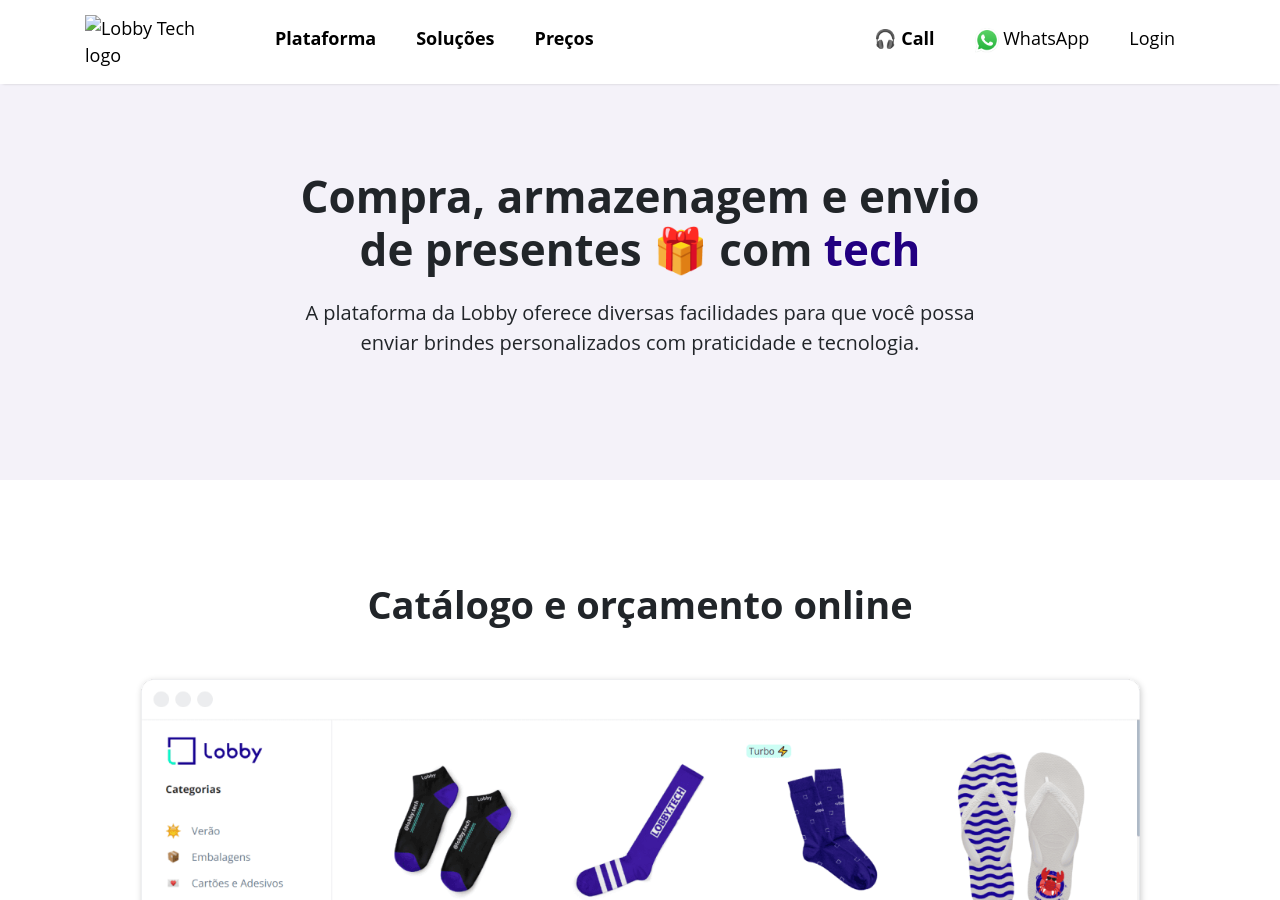
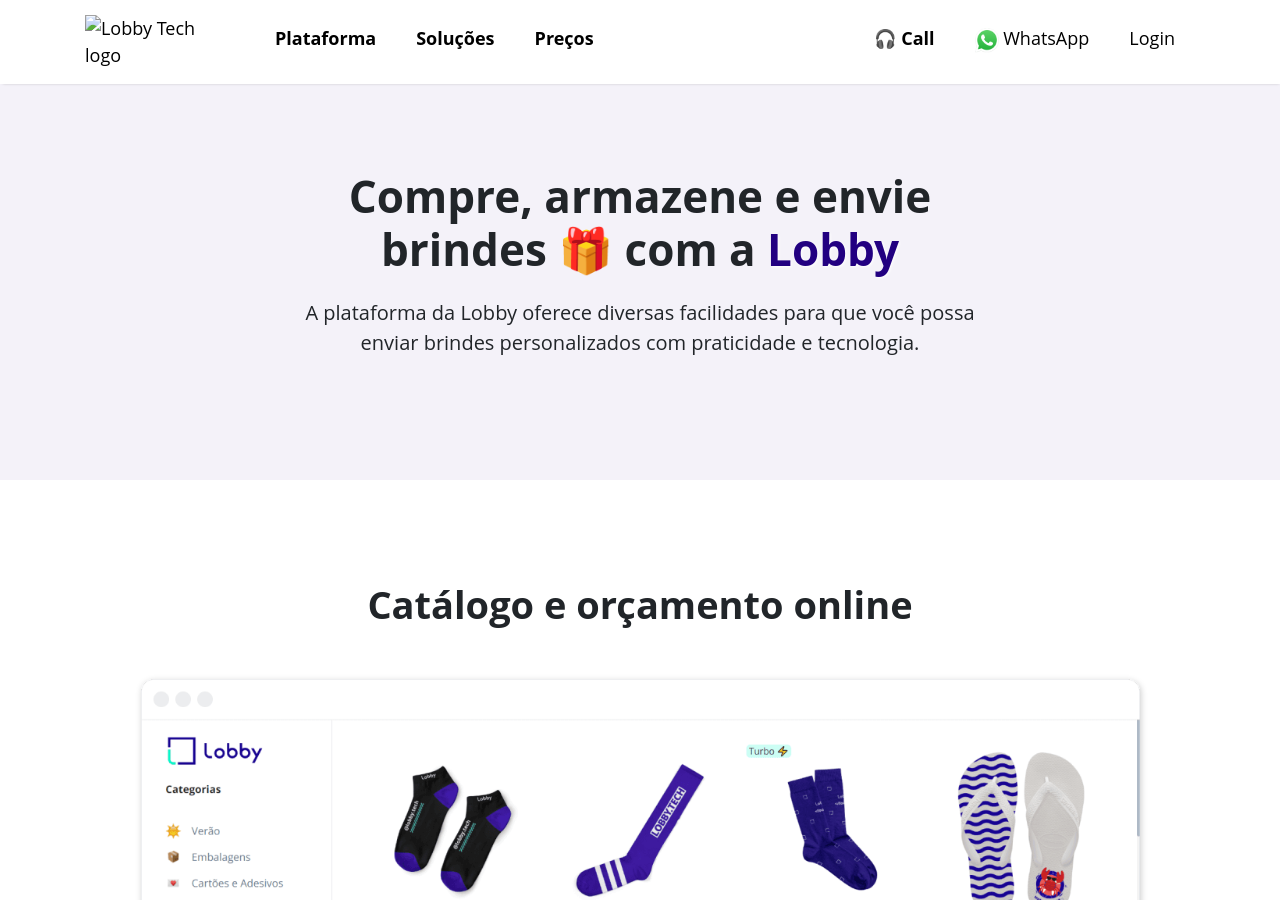
Before and after one commit to lobby-tech/lobby.tech, a Jekyll site: the page built from como-funciona.html, in a window 1280 px wide and 900 px high. Built offline with Jekyll 4.4.1, drawn with Linux system fonts in a browser that asks for light colours; a script that is not in the unit is left out; some of the changed text lies outside the part shown.

Commit message:
Updated texts

```diff
--- a/como-funciona.html
+++ b/como-funciona.html
@@ -8,7 +8,7 @@
     <div class="row">
       <div class="col-12 col-lg-8 offset-lg-2">
         <h1 class="font--xxl">
-          Compra, armazenagem e envio de presentes 🎁 com <span class="text-highlight">tech</span>
+          Compre, armazene e envie brindes 🎁 com a <span class="text-highlight">Lobby</span>
         </h1>
         <h2 class="font--md">
           A plataforma da Lobby oferece diversas facilidades para que você possa enviar brindes personalizados com praticidade e tecnologia.
@@ -60,7 +60,7 @@
 
 <section class="section-two">
   <div class="container">
-    <h1 class="font--xl">Automatize o envio com páginas de resgate</h1>
+    <h1 class="font--xl">Automatize o envio com páginas de resgate 🔜</h1>
     <br>
     <p><span class="col-lg-10"><img src="/assets/images/app/pagina-resgate.png" alt="Automatize o envio com páginas de resgate" class="img-app"></span></p>
   </div>
@@ -68,7 +68,7 @@
 
 <section class="section-one">
   <div class="container">
-    <h1 class="font--xl">Experiência de resgate personalizada</h1>
+    <h1 class="font--xl">Experiência de resgate personalizada 🔜</h1>
     <br>
     <p><span class="col-lg-10"><img src="/assets/images/app/pagina-resgate-link.png" alt="Experiência de resgate personalizada" class="img-app"></span></p>
   </div>
--- a/precos.html
+++ b/precos.html
@@ -22,9 +22,9 @@
           <h2 class="font--lg"><b>Free</b></h2>
           <p class="font--sm">Compra e envio simples sem armazenagem e serviços complementares</p>
           <p><span class="font--sm color--light">R$</span> <span class="font--xxl">0</span></p>
-          <p><span class="font--sm color--light">Sob demanda do envio</span></p>
           <p><span class="font--sm color--light">+ <b>R$ 1,60</b> por item enviado</span></p>
           <p><span class="font--sm color--light">+ valor do frete</span></p>
+          <p>&nbsp;</p>
           <br><br>
           <p>
             <a href="/monte-seu-kit" class="btn section-plan--btn">
@@ -320,7 +320,7 @@
         <br>
       </section>
       <section class="col-md-6">
-        <p class="font--xxl">🥷</p>
+        <p class="font--xxl">🙋‍♀️</p>
         <h2 class="font--lg"><b>Time de suporte</b></h2>
         <p>Você pode ter um time de suporte em toda sua jornada junto com a gente para o que precisar, estaremos à disposição.</p>
       </section>
```
